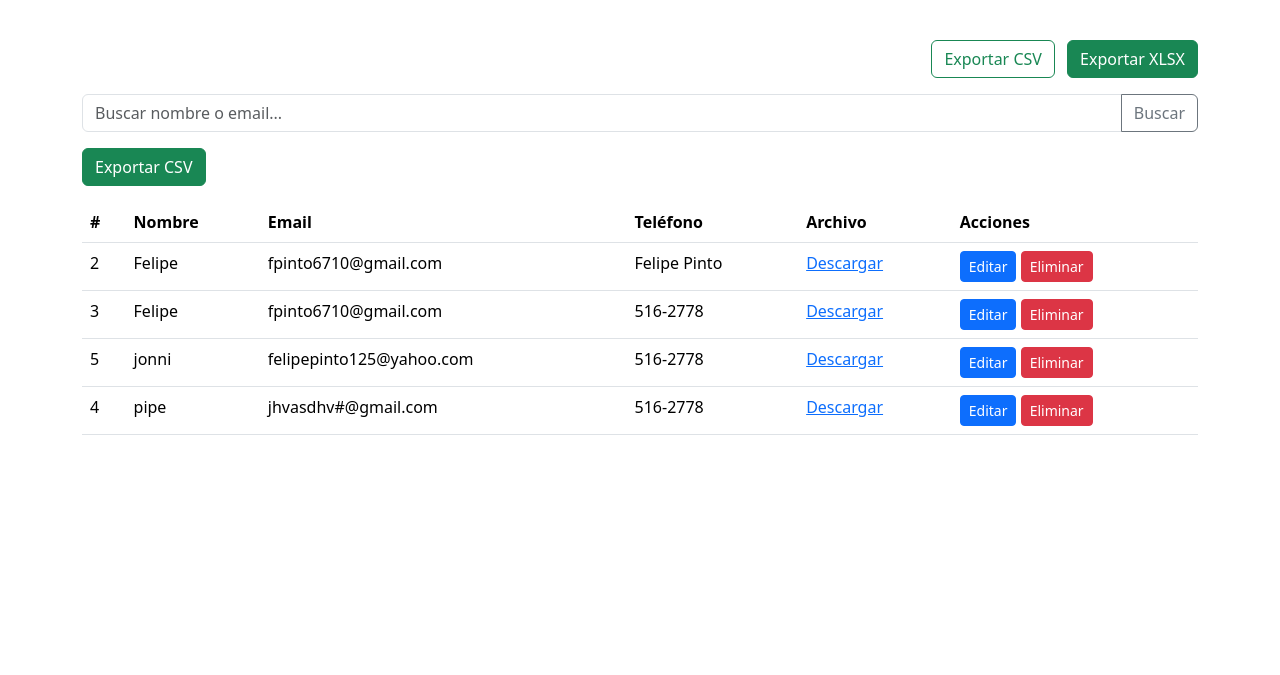
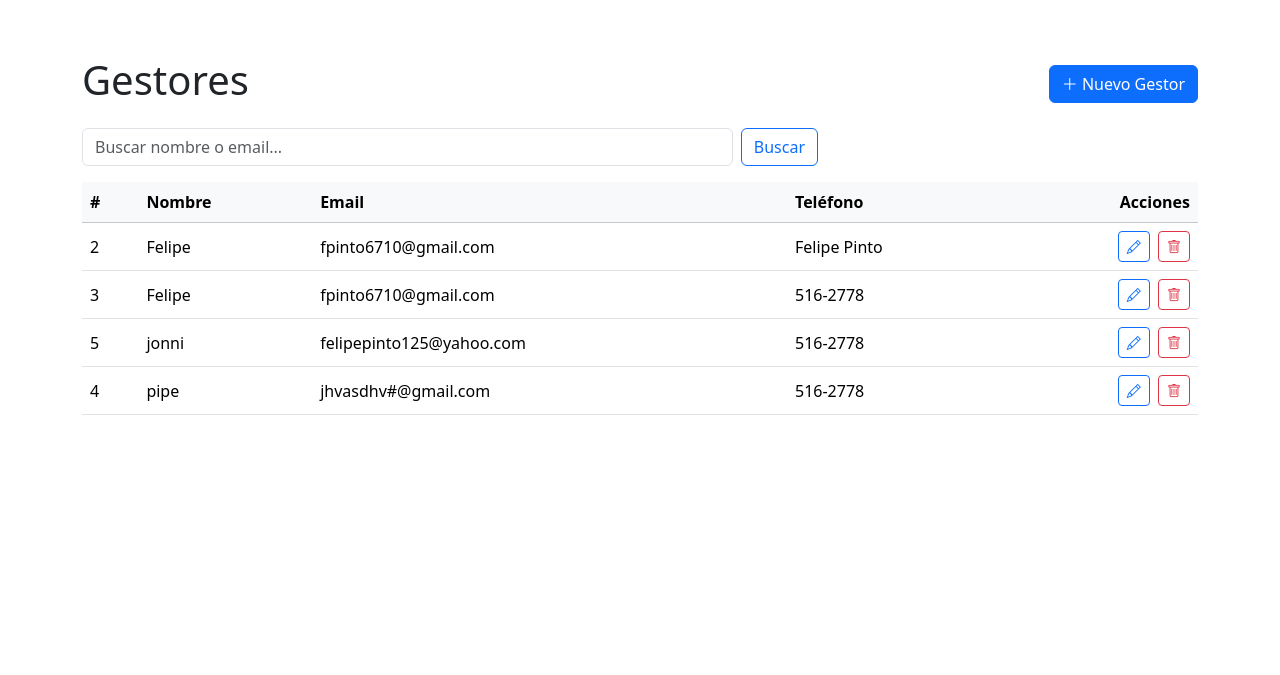
Before and after one commit to felipe1107/correspondencia_django, a Django app: page /gestores/ in a window 1280 px wide. Shown: the part 56-731 px from the top of the page. Run offline with Django 5.2, Linux system fonts and the light colour scheme; a user stored in the database is signed in; data comes from the database, SQL or seed files in the repository; both versions use the stored data as it was after the commit; some libraries are stand-ins or nearby versions.

Commit message:
Publico última versión antes de revisar errores

```diff
--- /dev/null
+++ b/media/entradas/que_decir_cuando_no_se_encuentra_ni_en_correspondencia_correo.txt
@@ -0,0 +1,3 @@
+cuando un usuario no se puede sustentar poner
+
+consultado por via telefonica creado el usuario con suma urgencia
--- a/templates/correspondencia_app/document_manager_list.html
+++ b/templates/correspondencia_app/document_manager_list.html
@@ -1,31 +1,35 @@
 {% extends "correspondencia_app/base.html" %}
 {% load static %}
+
 {% block content %}
-  {# Encabezado y búsqueda iguales #}
-  <div class="mb-3 text-end">
-    <a href="{% url 'correspondencia_app:export_gestores_csv' %}" class="btn btn-outline-success me-2">
-      Exportar CSV
+  <div class="d-flex justify-content-between align-items-center py-3">
+    <h1>Gestores</h1>
+    {% if request.user.is_staff %}
+      <a href="{% url 'correspondencia_app:document_manager_create' %}" class="btn btn-primary">
+        <i class="bi bi-plus-lg"></i> Nuevo Gestor
       </a>
-    <a href="{% url 'correspondencia_app:export_gestores_xlsx' %}" class="btn btn-success">
-      Exportar XLSX
-    </a>
+    {% endif %}
   </div>
 
-  <form method="get" class="mb-3">
-    <div class="input-group">
-      <input type="text" name="q" value="{{ q }}" class="form-control" placeholder="Buscar nombre o email...">
-      <button class="btn btn-outline-secondary" type="submit">Buscar</button>
+  <div class="row mb-3">
+    <div class="col-md-8">
+      <form method="get" class="d-flex">
+        <input
+          name="q"
+          class="form-control me-2"
+          placeholder="Buscar nombre o email..."
+          value="{{ q }}"
+        >
+        <button class="btn btn-outline-primary">Buscar</button>
+      </form>
     </div>
-  </form>
+  </div>
 
-  <a href="{% url 'correspondencia_app:export_gestores_csv' %}" class="btn btn-success mb-3">
-    Exportar CSV
-  </a>
-
-  <table class="table">
-    <thead>
+  <div class="table-responsive">
+    <table class="table table-hover align-middle">
+      <thead class="table-light">
         <tr>
-        <th>#</th><th>Nombre</th><th>Email</th><th>Teléfono</th><th>Archivo</th><th>Acciones</th>
+          <th>#</th><th>Nombre</th><th>Email</th><th>Teléfono</th><th class="text-end">Acciones</th>
         </tr>
       </thead>
       <tbody>
@@ -35,31 +39,29 @@
           <td>{{ g.nombre }}</td>
           <td>{{ g.email }}</td>
           <td>{{ g.telefono }}</td>
-        <td>
-          {% if g.archivo %}
-            <a href="{{ g.archivo.url }}" download>Descargar</a>
-          {% else %}&mdash;{% endif %}
-        </td>
-        <td>
+          <td class="text-end">
             {% if request.user.is_staff %}
-            <a class="btn btn-sm btn-primary" href="{% url 'correspondencia_app:document_manager_edit' g.pk %}">Editar</a>
-            <a class="btn btn-sm btn-danger" href="{% url 'correspondencia_app:document_manager_delete' g.pk %}">Eliminar</a>
+              <a href="{% url 'correspondencia_app:document_manager_edit' g.pk %}" class="btn btn-sm btn-outline-primary me-1">
+                <i class="bi bi-pencil"></i>
+              </a>
+              <a href="{% url 'correspondencia_app:document_manager_delete' g.pk %}" class="btn btn-sm btn-outline-danger">
+                <i class="bi bi-trash"></i>
+              </a>
             {% endif %}
           </td>
         </tr>
         {% empty %}
-      <tr><td colspan="6">No hay gestores</td></tr>
+        <tr><td colspan="5" class="text-center">No hay gestores</td></tr>
         {% endfor %}
       </tbody>
     </table>
+  </div>
 
   {% if gestores.has_other_pages %}
-  <nav>
-    <ul class="pagination">
+  <nav class="mt-3">
+    <ul class="pagination justify-content-center">
       {% if gestores.has_previous %}
-        <li class="page-item">
-          <a class="page-link" href="?q={{ q }}&page={{ gestores.previous_page_number }}">« Anterior</a>
-        </li>
+        <li class="page-item"><a class="page-link" href="?q={{ q }}&page={{ gestores.previous_page_number }}">&laquo;</a></li>
       {% endif %}
       {% for num in gestores.paginator.page_range %}
         <li class="page-item {% if gestores.number == num %}active{% endif %}">
@@ -67,9 +69,7 @@
         </li>
       {% endfor %}
       {% if gestores.has_next %}
-        <li class="page-item">
-          <a class="page-link" href="?q={{ q }}&page={{ gestores.next_page_number }}">Siguiente »</a>
-        </li>
+        <li class="page-item"><a class="page-link" href="?q={{ q }}&page={{ gestores.next_page_number }}">&raquo;</a></li>
       {% endif %}
     </ul>
   </nav>
```
Also changed, not shown: templates/correspondencia_app/dashboard_stats.html (+37 -8 lines), templates/correspondencia_app/entrada_list.html (+15 -38 lines), db.sqlite3, 1 other file. Lines whose indentation alone changed are shown as unchanged.
